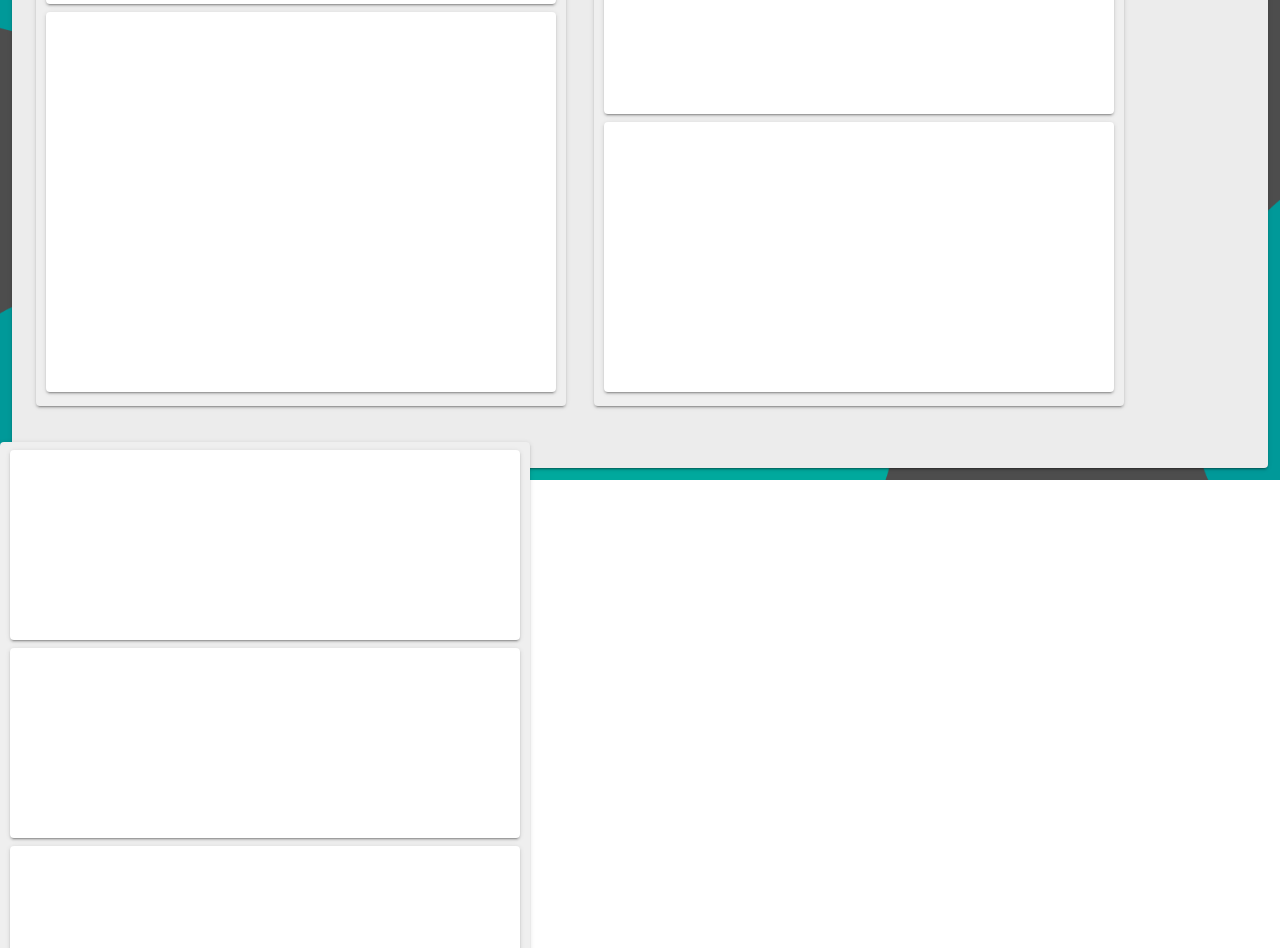
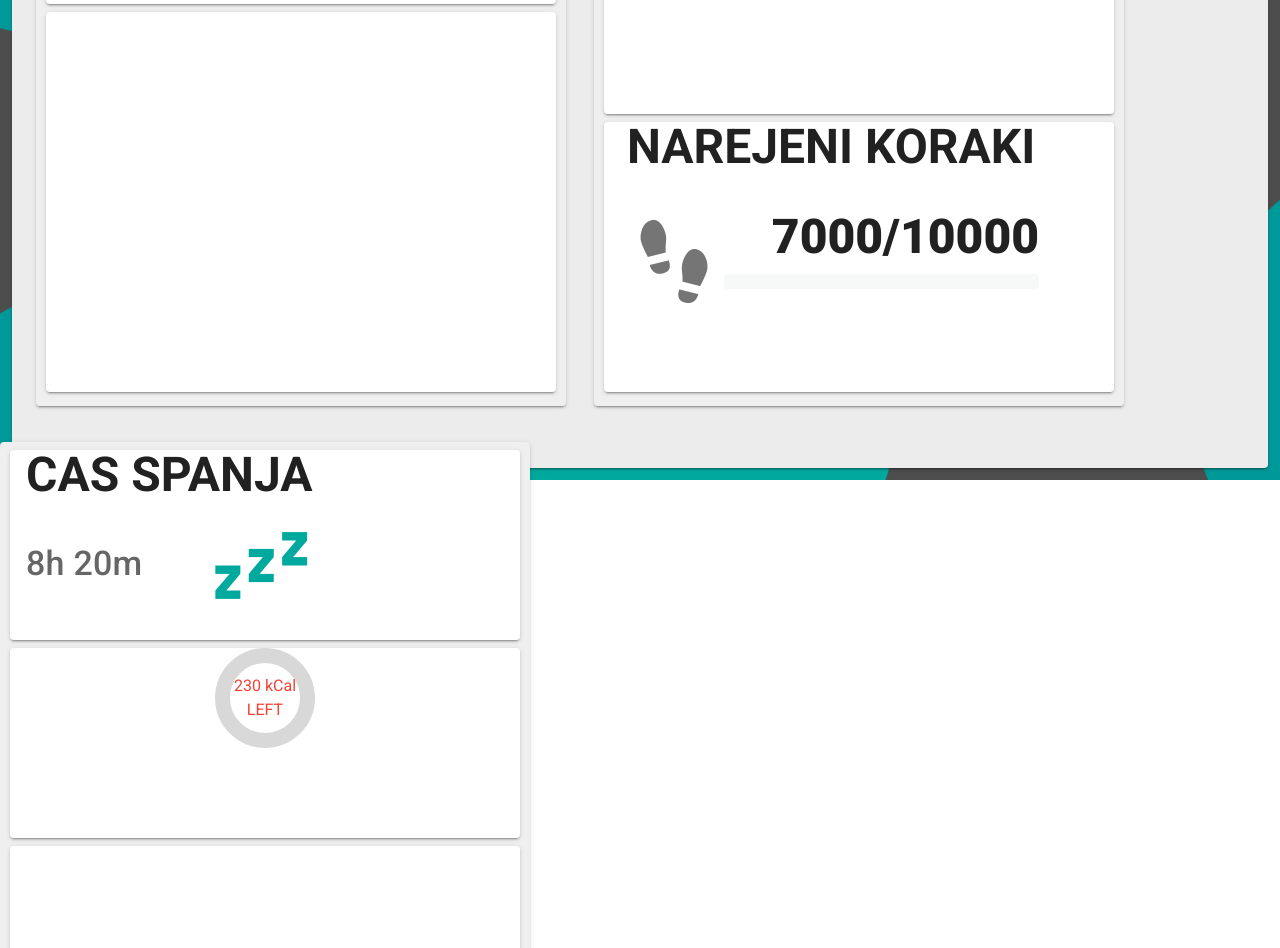
Before and after one commit to Jo1ex/FitnessAsistent, a Vue app in the folder fitnesweb/: page /statusaktivnosti in a window 1280 px wide. Shown: the part 498-1446 px from the top of the page. Built offline with nearby package versions, Linux system fonts and the light colour scheme.

Commit message:
delal sem na screenu za status aktivnosti

```diff
--- a/fitnesweb/src/views/StatusAktivnostiView.vue
+++ b/fitnesweb/src/views/StatusAktivnostiView.vue
@@ -131,11 +131,32 @@
           class="ma-2"
           color=white
           light
-          max-width="1700"
+          max-width="510"
           width="510"
           height="270"
-          align=center
           >
+          <div class="text-h3 font-weight-bold ml-1">
+          NAREJENI KORAKI  &nbsp;&nbsp;&nbsp;&nbsp;
+        </div>
+        <v-row class="mt-10 ml-5">
+        <v-icon
+        size="100"
+        align=start
+        >mdi-shoe-print
+        </v-icon>
+          <div class="text-h3 font-weight-black">
+          &nbsp;&nbsp;&nbsp;&nbsp;7000/10000
+          <v-progress-linear
+              class="mt-3"
+              background-color="#F7F8F8"
+              height=15
+              width=50
+              rounded
+              v-model="valueDeterminate"
+              color="#2C6763"
+              ></v-progress-linear>
+        </div>
+        </v-row>
           </v-card>
       </v-card>
       <v-card
@@ -154,8 +175,17 @@
           max-width="1700"
           width="510"
           height="190"
-          align=center
           >
+          <div class="text-h3 font-weight-bold ml-4" align=start>
+          CAS SPANJA  &nbsp;&nbsp;&nbsp;&nbsp;
+          </div>
+          <v-card-text
+            class="text-h4 font-weight-medium"
+            color="#00A99D"
+            align=start>
+          8h 20m
+          <v-icon size=100 class="ml-15" color="#00A99D">mdi-sleep</v-icon>
+          </v-card-text>
           </v-card>
           <v-card
           class="ma-2"
@@ -166,6 +196,15 @@
           height="190"
           align=center
           >
+          <v-progress-circular
+          :rotate="90"
+          :size="100"
+          :width="15"
+          :value="value"
+          color="red"
+        >
+          230 kCal LEFT
+        </v-progress-circular>
           </v-card>
           <v-card
           class="ma-2"
```
